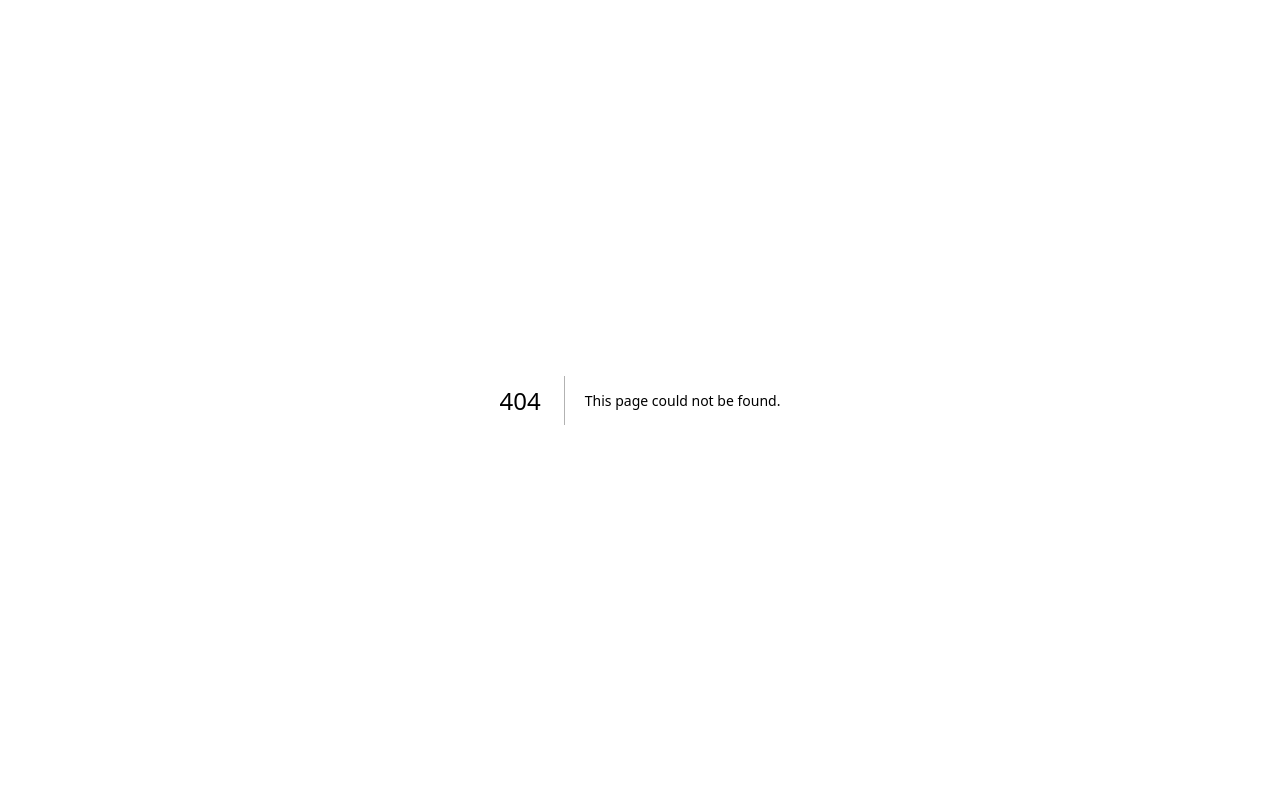
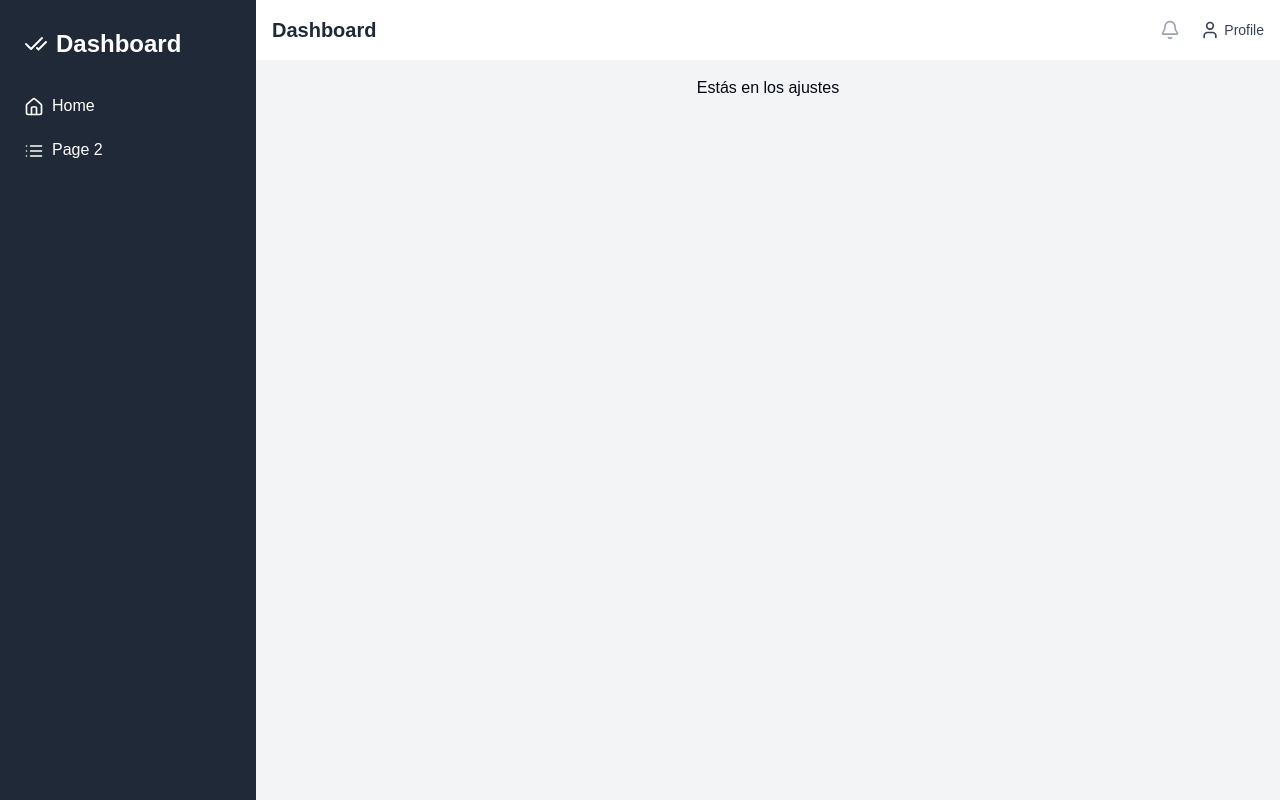
Before and after one commit to danimc/next-dashboard-template, a Next.js app: page /settings in a window 1280 px wide. Before the commit this address had no page. Built offline with nearby package versions, Linux system fonts and the light colour scheme.

Commit message:
templates profile & settings

```diff
--- /dev/null
+++ b/src/app/(dashboard)/profile/page.tsx
@@ -0,0 +1,7 @@
+export default function ProfilePage() {
+    return (
+      <section className="justify-items-center  ">
+        <h1>Estás en tu perfil</h1>
+      </section>
+    );
+  }
--- /dev/null
+++ b/src/app/(dashboard)/settings/page.tsx
@@ -0,0 +1,7 @@
+export default function SettingsPage() {
+    return (
+        <section className="justify-items-center  ">
+          <h1>Estás en los ajustes</h1>
+        </section>
+      );
+}
--- a/src/components/shared/UserMenu.tsx
+++ b/src/components/shared/UserMenu.tsx
@@ -4,8 +4,8 @@ const UserMenu = ({isProfileOpen}) => {
   return (
     isProfileOpen && (
       <div className="right-0 z-10 absolute bg-white shadow-lg mt-2 py-1 rounded-md w-48">
-        <LinksProfile text = {'Your profile'} url = {'#'}/>
-        <LinksProfile text = {'Settings'} url = {'#'}/>
+        <LinksProfile text = {'Your profile'} url = {'./profile'}/>
+        <LinksProfile text = {'Settings'} url = {'./settings'}/>
         <LinksProfile text = {'Sign out'} url = {'#'}/>
       </div>
     )
```
